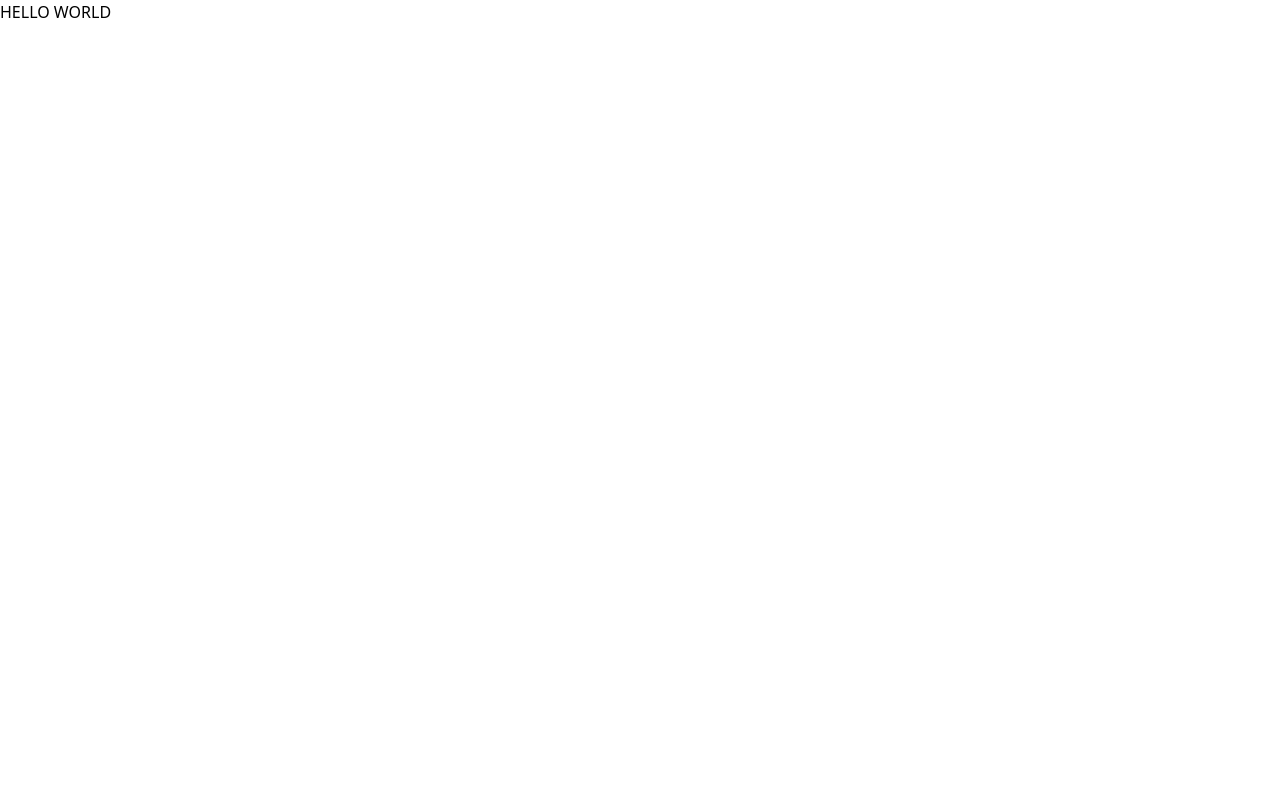
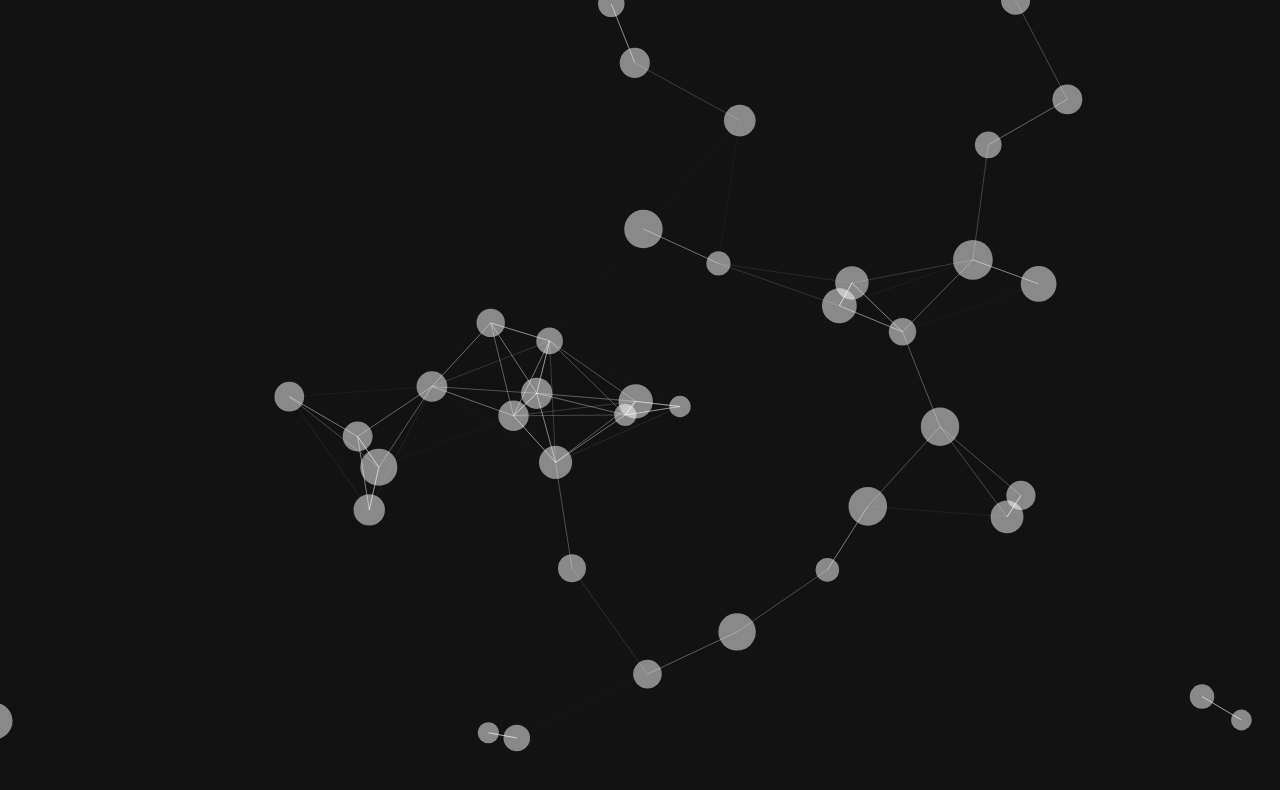
Before and after one commit to PouryaSoleimani/REACT-HOOK-FORM, a React (Vite) app: page / in a window 1280 px wide. Shown: the top 790 px of the page. Built offline with nearby package versions, Linux system fonts and the light colour scheme.

Commit message:
feat: add particles BG

```diff
--- a/package.json
+++ b/package.json
@@ -10,8 +10,11 @@
     "preview": "vite preview"
   },
   "dependencies": {
+    "@tsparticles/react": "^3.0.0",
+    "@tsparticles/slim": "^3.3.0",
     "react": "^18.2.0",
-    "react-dom": "^18.2.0"
+    "react-dom": "^18.2.0",
+    "tsparticles": "^3.3.0"
   },
   "devDependencies": {
     "@types/react": "^18.2.66",
--- a/src/App.tsx
+++ b/src/App.tsx
@@ -1,12 +1,118 @@
 // ^ APP.TSX
-function App() {
+import { useEffect, useMemo, useState } from "react";
+import Particles, { initParticlesEngine } from "@tsparticles/react";
+import { type Container, type ISourceOptions, MoveDirection, OutMode, } from "@tsparticles/engine";
+import { loadSlim } from "@tsparticles/slim";
 
+const App = () => {
+  const [init, setInit] = useState(false);
+  useEffect(() => {
+    initParticlesEngine(async (engine) => {
+      await loadSlim(engine);
+    }).then(() => {
+      setInit(true);
+    });
+  }, []);
+
+  const particlesLoaded = async (container?: Container): Promise<void> => {
+    console.log(container);
+  };
+
+  const options: ISourceOptions = useMemo(
+    () => ({
+      background: {
+        color: {
+          value: "#121212",
+        },
+      },
+      fpsLimit: 120,
+      interactivity: {
+        events: {
+          onClick: {
+            enable: true,
+            mode: "push",
+          },
+          onHover: {
+            enable: true,
+            mode: "repulse",
+          },
+        },
+        modes: {
+          push: {
+            quantity: 220,
+          },
+          repulse: {
+            distance: 200,
+            duration: 0.1,
+          },
+        },
+      },
+      particles: {
+        color: {
+          value: "#ffffff",
+        },
+        links: {
+          color: "#ffffff",
+          distance: 150,
+          enable: true,
+          opacity: 0.5,
+          width: 1,
+        },
+        move: {
+          direction: "outside",
+          enable: true,
+          outModes: {
+            default: "out",
+          },
+          random: false,
+          speed: 3,
+          straight: false,
+        },
+        number: {
+          density: {
+            enable: true,
+          },
+          value: 80,
+        },
+        opacity: {
+          value: 0.5,
+        },
+        shape: {
+          type: "circle",
+        },
+        size: {
+          value: { min: 10, max: 20 },
+        },
+      },
+      detectRetina: true,
+    }),
+    [],
+  );
 
   return (
     <>
-    <h1>HELLO WORLD</h1>
-    </>
-  )
-}
+      <Particles id="tsparticles" particlesLoaded={particlesLoaded} options={options} className="z-0" />
+      <div className="max-w-md z-50 mx-auto relative overflow-hidden  mt-32 bg-gray-800 p-8 rounded-lg shadow-md before:w-24 before:h-24 before:absolute before:bg-purple-600 before:rounded-full before:-z-10 before:blur-2xl after:w-32 after:h-32 after:absolute after:bg-sky-400 after:rounded-full after:-z-10 after:blur-xl after:top-24 after:-right-12">
+        <h2 className="text-2xl font-bold text-white mb-6">LOGIN</h2>
+
+        <form>
+          <div className="mb-4">
+            <label className="block text-sm font-medium text-gray-300" htmlFor="name" >Full Name</label>
+            <input className="mt-1 p-2 w-full bg-gray-700 border border-gray-600 rounded-md text-white" type="text" />
+          </div>
+
+          <div className="mb-4">
+            <label className="block text-sm font-medium text-gray-300" htmlFor="email">Email Address</label >
+            <input className="mt-1 p-2 w-full bg-gray-700 border border-gray-600 rounded-md text-white" name="email" id="email" type="email" />
+          </div>
+          <div className="flex justify-center">
+            <button className="bg-gradient-to-r from-purple-600 via-purple-400 to-blue-500 text-white px-16 py-4 font-bold rounded-md hover:opacity-80" type="submit">SUBMIT</button>
+          </div>
+        </form>
+      </div>
+
+
+    </>);
+};
 
 export default App
```
Also changed, not shown: 2 other files (tests, documents, lock files or other folders).
